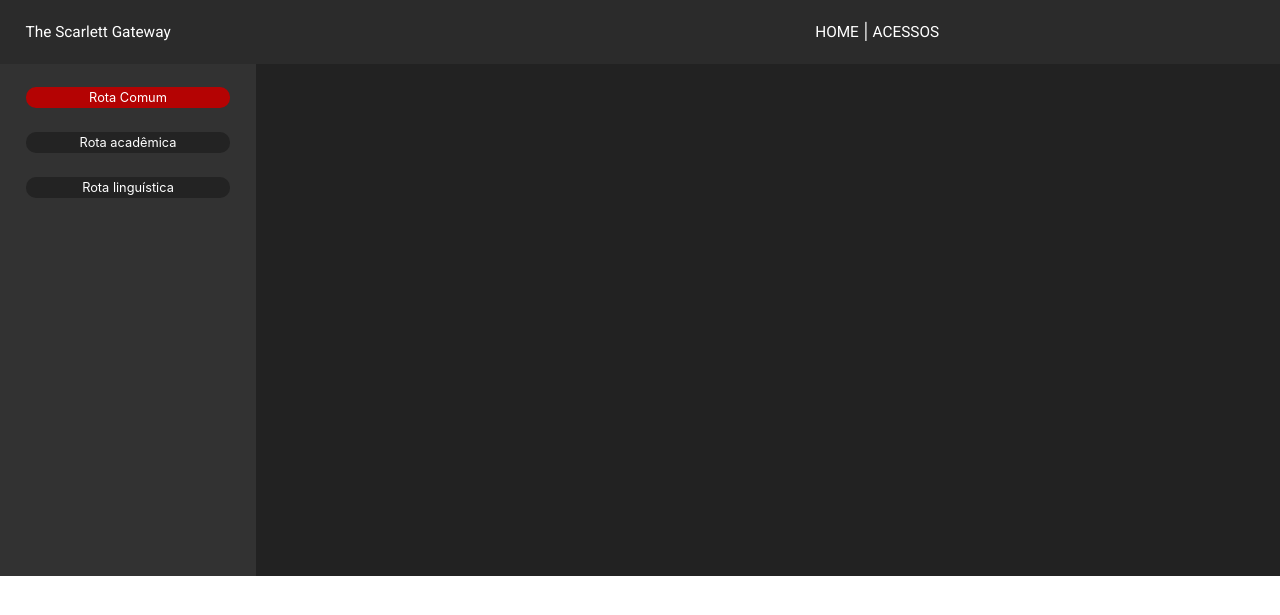
After one commit to Deestad/Scarlett-Gateway, a PHP site: page /linkway.html in a window 1280 px wide. The commit adds this page. Shown: the top 615 px of the page. Run offline with PHP 8.4, Linux system fonts and the light colour scheme.

Commit message:
Functionality menu at work

```diff
--- a/CSS/default.css
+++ b/CSS/default.css
@@ -1,20 +1,46 @@
+
+/* ANIMATIONS */
+@keyframes navSlideDown {
+    from {margin-top: -10vw; opacity: 0;}
+    to {margin-top: 0vw; opacity: 1;}
+
+}
+@keyframes MenuSlideFromLeft{
+    from {
+        opacity: 0;
+        margin-left: -10vw;
+    }
+    to {
+        opacity: 1;
+        margin-left: 0;
+    }
+
+}
+
+
 body {
     margin: 0;
     background-color: white;
+
 }
+
 
 
 /* NAV */
 
 #navigator {
+    animation: navSlideDown 2s ease-out;
     padding-top: 1.5vw;
     color: white;
     background-color: #2B2B2B;
     width: 100%;
-    height: 3vw;
+    height: 5vw;
     position: fixed;
     z-index: 2;
+
 }
+
+
 #navigator *{
     white-space: nowrap;
     display: inline;
@@ -43,13 +69,18 @@ body {
     width: 100%;
     height: 45vw;
 }
-#landing-video{
+#video-container{
     position: absolute;
     top: 0;
     left: 0;
     z-index: -1;
+    height: 100%;
+    overflow: hidden;
+}
+#landing-video{
     min-width: 100%;
     min-height: 100%;
+    object-fit: cover;
 }
 #landing-aligner {
     margin-top: 10vw;
@@ -73,6 +104,7 @@ body {
     min-width: 100%;
     min-height: 100%;
     background-color: rgb(0,0,0, 0.5)
+
 }
 #landing-phrase {
 
@@ -80,3 +112,70 @@ body {
 #landing-title {
 
 }
+#landing-button {
+    background-color: transparent;
+    color: white;
+    border: solid white 1px;
+    border-radius: 30px;
+    padding: 0.1vw;
+    padding-right: 1vw;
+    padding-left: 1vw;
+    text-decoration: none;
+}
+#landing-button:hover {
+    background-color: rgb(0,0,0,0.5);
+
+}
+#landing-button:active{
+    background-color: white;
+    color: black;
+
+}
+
+/* MAIN SYSTEM */
+
+#left-menu{
+    padding-top: 10px;
+    z-index: 1;
+    position: relative;
+    width: 20%;
+    height: 100%;
+    background-color: rgb(50, 50, 50);
+    animation: MenuSlideFromLeft ease-in-out 2s;
+    animation-fill-mode: both;
+    animation-delay: 2s;
+    opacity: 1;
+}
+#menu-items-container {
+    margin-top: 6vw;
+    object-position: center;
+}
+.menu-buttons {
+    display: flex;
+    border: none;
+    width: 80%;
+    height: 200%;
+    justify-content: center;
+    margin: auto;
+    background-color: rgb(35, 35, 35);
+    border-radius: 10px;
+    color: white;
+    font-size: 1vw;
+}
+.menu-buttons:hover{
+    background-color:black;
+}
+.menu-buttons:focus{
+    border: none;
+    outline: none;
+    background-color:rgb(180, 3, 3);
+}
+#menu-button-1{
+    background-color:rgb(180, 3, 3);
+}
+#main-functionality {
+    overflow: hidden;
+    background-color: rgb(34, 34, 34);
+    width: 100%;
+    height: 45vw;
+}
--- /dev/null
+++ b/JS/main.js
@@ -0,0 +1,10 @@
+console.log("Javascript initiated.")
+
+function ChangeLeftMenuButtonColors(id){
+    const clicked_button = document.getElementById(`${id}`);
+    const buttons = document.getElementsByClassName('menu-buttons');
+    for(var i = 0, il = buttons.length; i<il; i++){
+        buttons[i].style.backgroundColor = "rgb(35, 35, 35)";
+    }
+    clicked_button.style.backgroundColor = "rgb(180, 3, 3)";
+}
--- /dev/null
+++ b/linkway.html
@@ -0,0 +1,43 @@
+<!DOCTYPE html>
+<html lang="en">
+<head>
+    <meta charset="UTF-8">
+    <meta name="viewport" content="width=device-width, initial-scale=1.0">
+    <!-- THIS IS BOOTSTRAP-->
+    <link rel="stylesheet" href="https://cdn.jsdelivr.net/npm/bootstrap@4.3.1/dist/css/bootstrap.min.css" integrity="sha384-ggOyR0iXCbMQv3Xipma34MD+dH/1fQ784/j6cY/iJTQUOhcWr7x9JvoRxT2MZw1T" crossorigin="anonymous">
+    <!-- OUR STYLESHEETS-->
+    <link rel="stylesheet" href="CSS/default.css">
+
+    <link rel="preconnect" href="https://fonts.googleapis.com">
+    <link rel="preconnect" href="https://fonts.gstatic.com" crossorigin>
+    <link href="https://fonts.googleapis.com/css2?family=Roboto&display=swap" rel="stylesheet">
+
+    <script type="text/javascript" src="JS/main.js"></script>
+
+
+    <title>Scarlett Gateway</title>
+</head>
+<body>
+    <header>
+        <nav id="navigator">
+            <h1 id="gateway-title">The Scarlett Gateway</h1>
+            <div id="nav-aligner"></div>
+             <a class="nav-items" href="index.html"> HOME</a>
+            |<a class="nav-items" href="linkway.html"> ACESSOS</a>
+            </div>
+        </nav>
+    </header>
+    <div id="main-functionality">
+        <div id="left-menu">
+            <div id="menu-items-container">
+                <button id ="menu-button-1" class="menu-buttons" onclick="ChangeLeftMenuButtonColors(this.id);">Rota Comum</button>
+                <br>
+                <button id ="menu-button-2" class="menu-buttons" onclick="ChangeLeftMenuButtonColors(this.id);">Rota acadêmica</button>
+                <br>
+                <button id ="menu-button-3" class="menu-buttons" onclick="ChangeLeftMenuButtonColors(this.id);">Rota linguística</button>
+            </div>
+        </div>
+    </div>
+
+</body>
+</html>
```
Also changed, not shown: index.html (+24 -2 lines), Images/landingpage1.png, 1 other file.
